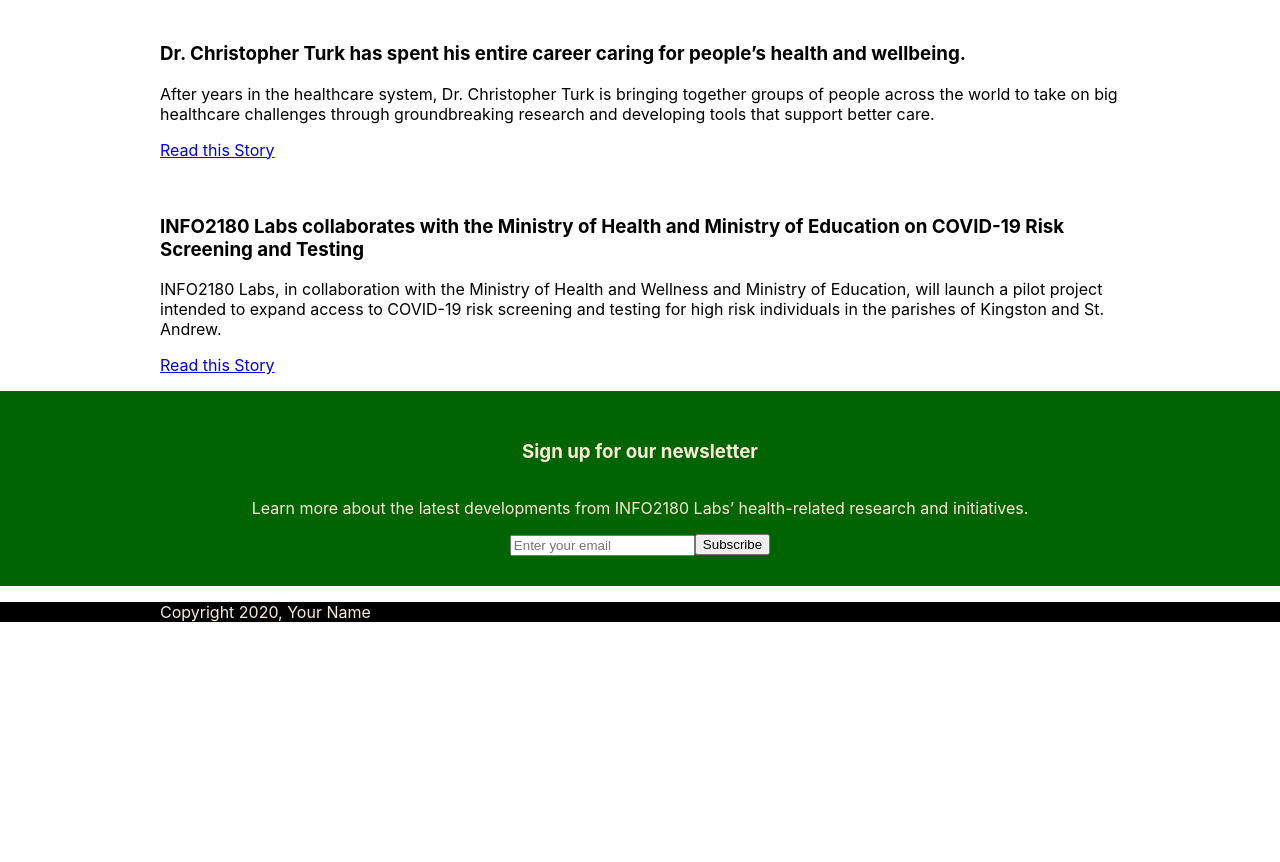
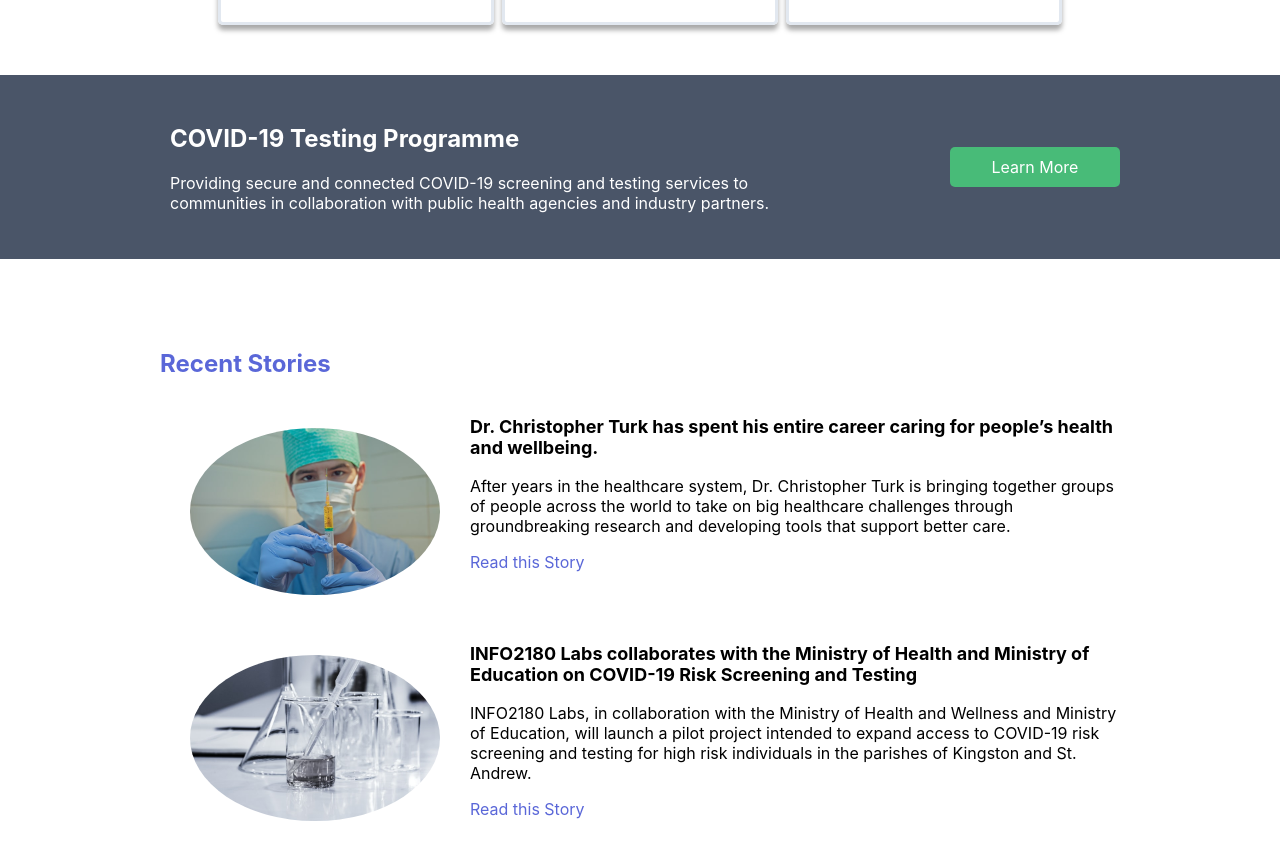
Before and after one commit to KOUGD7/info2180-project1, a plain HTML site: page index.html in a window 1280 px wide. Shown: the part 898-1760 px from the top of the page. Before the commit the page ends 1536 px from the top, so only its background shows below. Drawn offline with Linux system fonts and the light colour scheme.

Commit message:
Image and Color Update

```diff
--- a/index.html
+++ b/index.html
@@ -26,7 +26,7 @@
         <section class="overview-hero">
             <div class="container">
                 <div class="overview-hero-image">
-                    <img src="#" alt="">
+                    <img src="mediation.png" alt="">
                 </div>
                 <div class="overview-hero-text">
                     <h2>Live  your healthiest life now!</h2>
@@ -39,21 +39,21 @@
                 <h2>Learn About</h2>
                 <div class="cards">
                     <div class="card">
-                        <img src="#" alt="">
+                        <img src="AI.png" alt="">
                         <div class="card-body">
                             <h3>Artificial Intelligence</h3>
                             <p>Learn how our innovations in machine learning are making a positive impact on healthcare.</p>
                         </div>
                     </div>
                     <div class="card">
-                        <img src="#" alt="">
+                        <img src="fitness.png" alt="">
                         <div class="card-body">
                             <h3>Fitness+ Tracker</h3>
                             <p>Fitness+ is our new, engaging and personalized fitness tracking app experience designed to help you stay in shape and feel great.</p>
                         </div>
                     </div>
                     <div class="card">
-                        <img src="#" alt="">
+                        <img src="health.png" alt="">
                         <div class="card-body">
                             <h3>Healthy Lifestyle</h3>
                             <p>Being healthy should be part of your overall lifestyle. Living a healthy lifestyle can help prevent chronic diseases and long-term illnesses.Take control of your life with these 5 simple steps.</p>
@@ -77,7 +77,7 @@
             <div class="container">
                 <h2>Recent Stories</h2>
                 <article>
-                    <img src="" alt="">
+                    <img src="Doctor.jpg" alt="">
                     <div class="article-body">
                         <h3>Dr. Christopher Turk has spent his entire career caring for people’s health and wellbeing.</h3>
                         <p>After years in the healthcare system, Dr. Christopher Turk is bringing together groups of people across the world to take on big healthcare challenges through groundbreaking research and developing tools that support better care.</p>
@@ -85,7 +85,7 @@
                     </div>
                 </article>
                 <article>
-                    <img src="" alt="">
+                    <img src="Lab.jpg" alt="">
                     <div class="article-body">
                         <h3>INFO2180 Labs collaborates with the Ministry of Health and Ministry of Education on COVID-19 Risk Screening and Testing</h3>
                         <p>INFO2180 Labs, in collaboration with the Ministry of Health and Wellness and Ministry of Education, will launch a pilot project intended to expand access to COVID-19 risk screening and testing for high risk individuals in the parishes of Kingston and St. Andrew.</p>
@@ -110,7 +110,7 @@
     </main>
     <footer>
         <div class="container">
-            <p>Copyright 2020, Your Name</p>
+            <p>Copyright 2020, Michael Goldson</p>
         </div>
     </footer>
 </body>
--- a/styles.css
+++ b/styles.css
@@ -1,11 +1,9 @@
 /* Add your CSS to this file */
 :root{
-
     --green: #48BB78;
+    --lightblue: #5A67D8;
     --defaultFontFamily: -apple-system, BlinkMacSystemFont, "Segoe UI", Roboto, "Helvetica Neue", Arial, "Noto Sans", sans-serif;
-
   }
-
 
 body {
     margin: 0;
@@ -19,13 +17,23 @@ body {
     width: 100%;
 }
 
+img{
+    height: auto;
+    width: 250px;
+}
+
 h1{
     font-size: 18px;
 }
-/* body{
-    grid-template-columns: 1fr 1fr 1fr;
-    grid-template-rows: 500px repeat(5, minmax(min-content, max-content)) 60px;
-} */
+
+.stories h2, .stories a{
+    color:var(--lightblue);
+    text-decoration: none;
+}
+
+.stories h3{
+    font-size: 18px;
+}
 
 nav ul{
     list-style-type: none;
@@ -53,7 +61,7 @@ li a {
 }
 
 li a:hover{
-    color: #5A67D8;
+    color :var(--lightblue);
 }
 
 .cards{
@@ -70,7 +78,12 @@ li a:hover{
     padding: 10px;
     width: 250px;
     border-radius: 5px;
+}
 
+.stories img{
+    border-radius: 50%;
+    float: left;
+    padding: 30px;
 }
 
 .stories .container{
@@ -78,6 +91,10 @@ li a:hover{
     flex-direction: column;
 }
 
+/* body{
+    grid-template-columns: 1fr 1fr 1fr;
+    grid-template-rows: 500px repeat(5, minmax(min-content, max-content)) 60px;
+} */
 
 header .container{
     grid-column: 1 / 3;
@@ -92,9 +109,25 @@ header .container{
     padding: 20px;
 }
 
+.overview-hero .container{
+    display: flex;
+    flex-direction: row;
+}
+
+.overview-hero div{
+    padding-right: 50px;
+    padding: 10px;
+}
+
+
+/* .overview-hero-image{
+    float: left;
+} */
+
 .learn-about{
     grid-column: 1 / 3;
     grid-row: 3;
+    clear: both;
 }
 
 .learn-about h2{
@@ -106,7 +139,6 @@ header .container{
     color: #48BB78;
     font-size: 21px;
 }
-
 
 .testing{
     grid-column: 1 / 3;
@@ -139,6 +171,7 @@ header .container{
 .testing .container div{
     padding: 10px
 }
+
 .testing .container div:nth-of-type(1) {
     flex-basis: 600px;
     color: white;
@@ -147,33 +180,58 @@ header .container{
 .stories{
     grid-column: 1 / 3;
     grid-row: 5;
+    padding: 20px;
+    margin: 50px;
 }
 
 .newsletter{
     grid-column: 1 / 3;
     grid-row: 6;
-    color: antiquewhite;
-    background-color: darkgreen;
+    color: #E2E8F0;
+    background-color: #48BB78;
     padding: 30px;
 }
 
 .newsletter .container{
     display: flex;
     flex-direction: column;
+    justify-content: center;
     align-items: center;
-    justify-content: center;
+    width: 60%;
 }
+
+.newsletter .btn{
+    background-color: #5A67D8;
+    color: white;
+    padding: 10px;
+    display: inline-block;
+    border: 1px solid #5A67D8;
+    border-radius: 5px;
+}
+
+input[type=email], select {
+    padding: 10px;
+    display: inline-block;
+    border: 1px solid #ccc;
+    border-radius: 5px;
+  }
 
 form{
     display: flex;
     flex-direction: row;
     align-items: center;
     justify-content: center;
+    padding: 10px;
+}
+
+.form-group{
+    padding: 10px;
 }
 
 footer{
     grid-column: 1 / 3;
     grid-row: 7;
-    color: antiquewhite;
-    background-color: black;
+    color: white;
+    background-color: #4A5568;
+    padding: 10px;
 }
```
Also changed, not shown: AI.png (added), Doctor.jpg (added), Lab.jpg (added), fitness.png (added), health.png (added), mediation.png (added).
